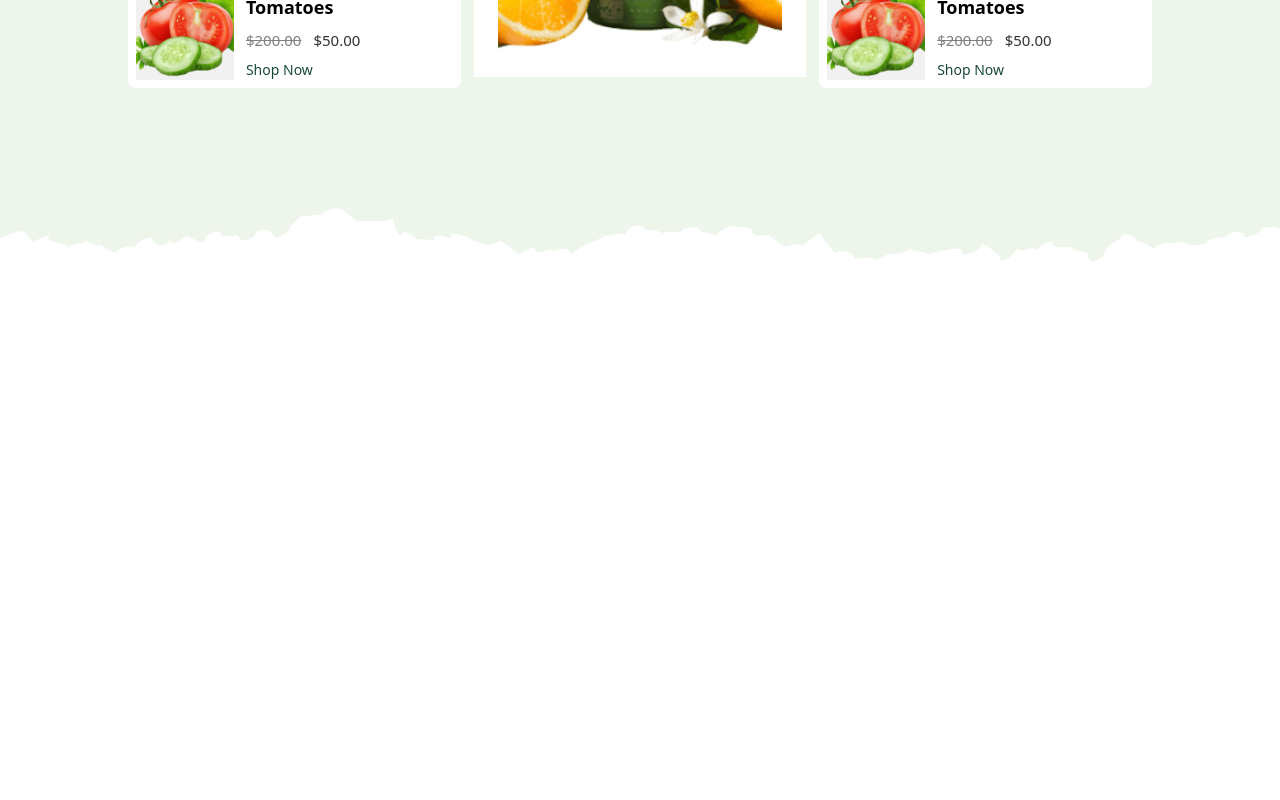
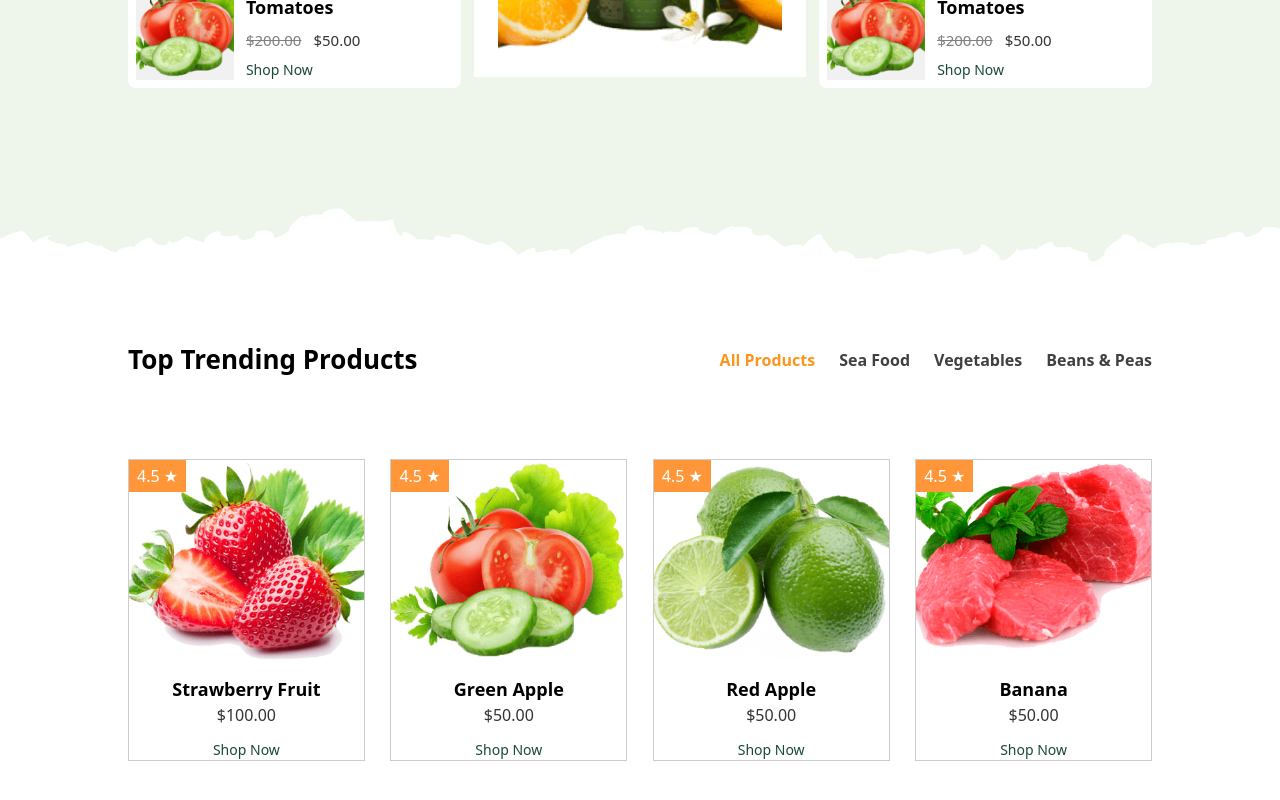
Before and after one commit to Frokesy/divwis, a React (Vite) app: page / in a window 1280 px wide. Shown: the part 1927-2727 px from the top of the page. Before the commit the page ends 2363 px from the top, so only its background shows below. Built offline with nearby package versions, Linux system fonts and the light colour scheme.

Commit message:
designed Trending coponents

```diff
--- a/src/App.tsx
+++ b/src/App.tsx
@@ -3,6 +3,7 @@ import NavMenu from "./components/defaults/NavMenu"
 import Categories from "./components/sections/Categories"
 import FeaturedProducts from "./components/sections/FeaturedProducts"
 import HeroSection from "./components/sections/HeroSection"
+import Trending from "./components/sections/Trending"
 
 function App() {
 
@@ -13,6 +14,7 @@ function App() {
       <HeroSection />
       <Categories />
       <FeaturedProducts />
+      <Trending />
     </div>
   )
 }
--- a/src/components/sections/FeaturedProducts.tsx
+++ b/src/components/sections/FeaturedProducts.tsx
@@ -66,7 +66,7 @@ const FeaturedProducts = () => {
   ];
 
   return (
-    <div className=" mt-6 pt-[15vh] mb-[20vh] bg-[#eef6eb]">
+    <div className=" mt-6 pt-[15vh] bg-[#eef6eb]">
       <h2 className="font-bold text-[32px] text-center">
         Featured Brand Products
       </h2>
--- /dev/null
+++ b/src/components/sections/Trending.tsx
@@ -0,0 +1,44 @@
+const Trending = () => {
+    const products = [
+        { id: 1, name: "Strawberry Fruit", price: "$100.00", review: "4.5", productImg: "/assets/products/p-sm-1.png"},
+        { id: 2, name: "Green Apple", price: "$50.00", review: "4.5", productImg: "/assets/products/p-sm-2.png"},
+        { id: 3, name: "Red Apple", price: "$50.00", review: "4.5", productImg: "/assets/products/p-sm-3.png"},
+        { id: 4, name: "Banana", price: "$50.00", review: "4.5", productImg: "/assets/products/p-sm-4.png"}
+    ]
+
+  return (
+    <div className=" mt-6 pt-[5vh] pb-[10vh]">
+      <div className="flex justify-between items-center w-[80vw] mx-auto">
+        <h2 className="text-[26px] font-semibold">Top Trending Products</h2>
+
+        <div className="flex space-x-6 font-semibold text-[#404040] text-[16px]">
+          <span className="text-[#fa961e]">All Products</span>
+          <span>Sea Food</span>
+          <span>Vegetables</span>
+          <span>Beans & Peas</span>
+        </div>
+      </div>
+
+      <div className="grid grid-cols-4 w-[80vw] mx-auto gap-[2vw] mt-10">
+        {products.map((product) => (
+            <div key={product.id} className="flex flex-col w-[100%] border border-[#ccc] items-center mt-10">
+                <div className="relative w-[100%]">
+                <img
+                    src={product.productImg}
+                    alt="product"
+                    className="w- h-[200px] object-cover"
+                />
+                <div className="absolute top-0 left-0 bg-[#ff973a] text-[#fff] px-2 py-1">
+                    {product.review} ★
+                </div>
+                </div>
+                <h3 className="font-bold text-[18px] mt-4">{product.name}</h3>
+                <span className="text-[#333]">{product.price}</span>
+                <p className="text-[14px] mt-3 text-[#19483a]">Shop Now</p>
+            </div>
+        ))}
+      </div>
+    </div>
+  );
+};
+export default Trending
```
